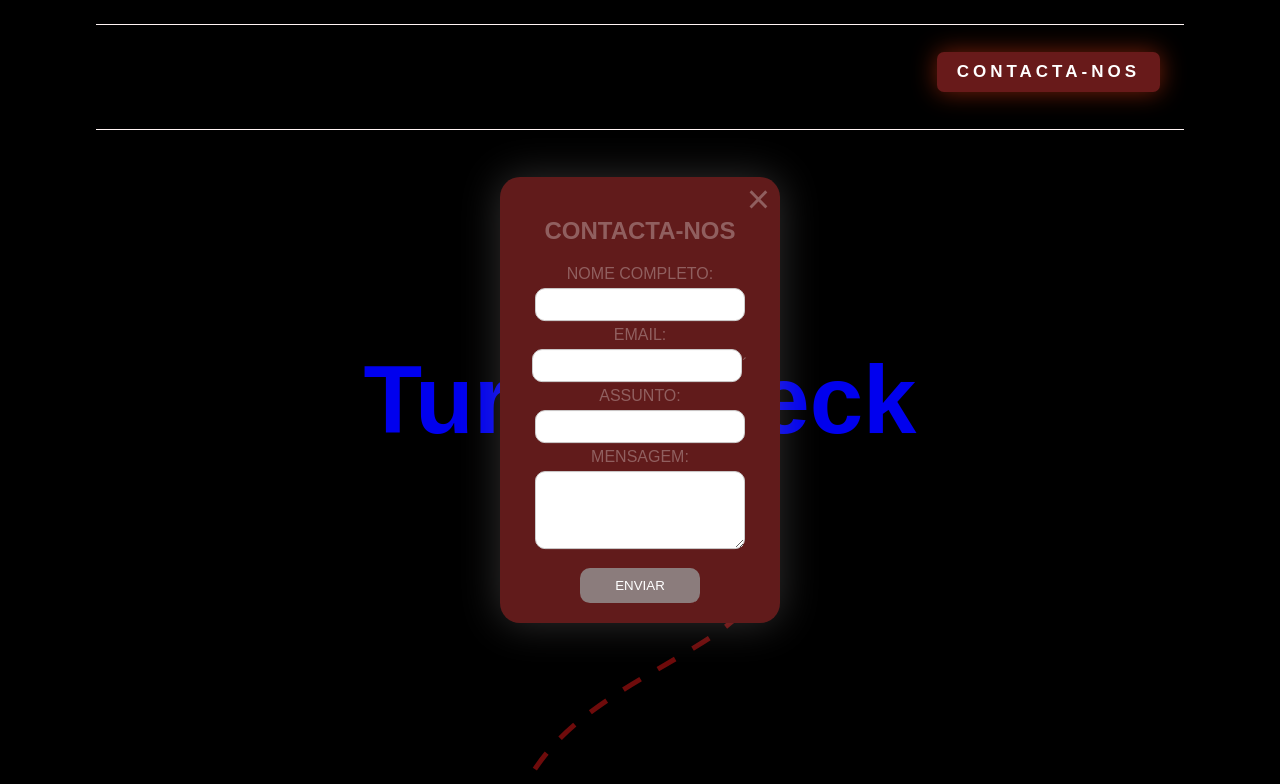
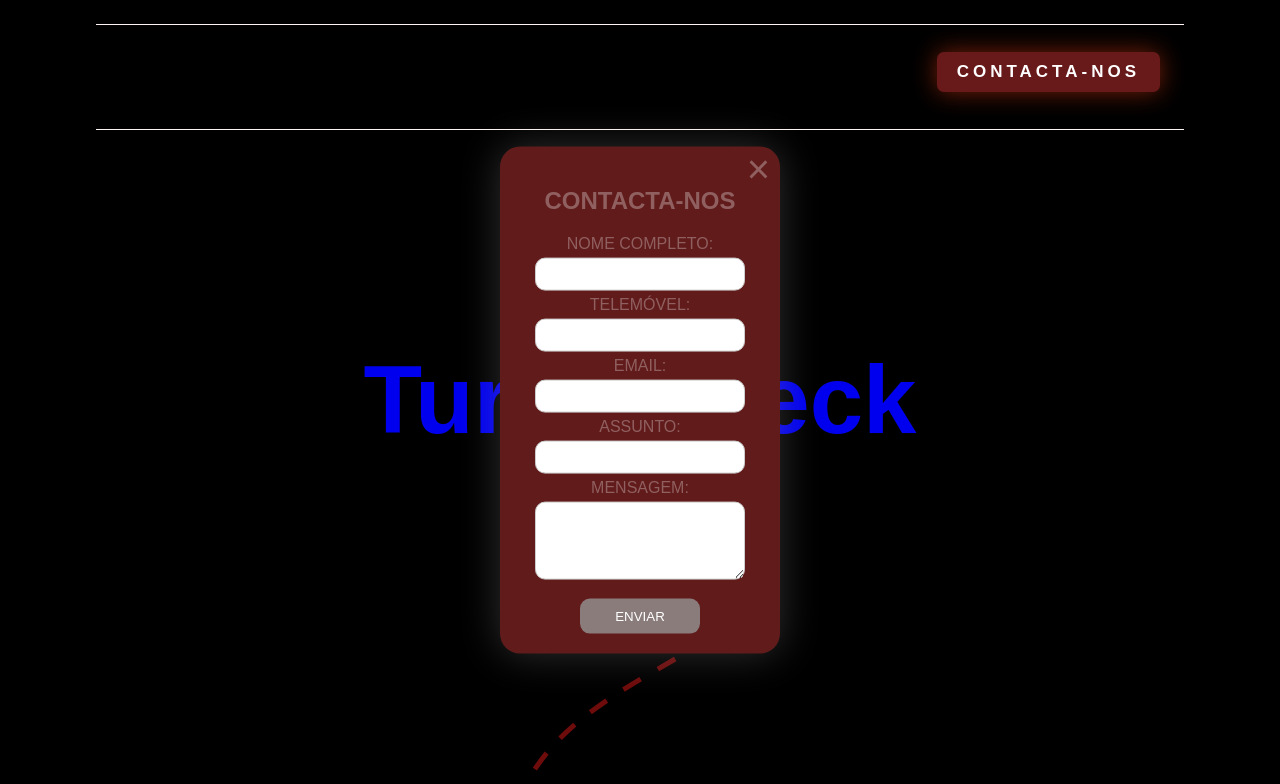
Before and after one commit to quintasmatheus/TurboCheck, a plain HTML site: page index.html in a window 1280 px wide. Both pictures are taken after a click on the button "CONTACTA-NOS". Shown: the top 784 px of the page. Drawn offline with Linux system fonts and the light colour scheme.

Commit message:
trying to implement the form

```diff
--- a/index.html
+++ b/index.html
@@ -20,15 +20,18 @@
     <div class="modal-content">
         <span class="close-btn">&times;</span>
         <h2>CONTACTA-NOS</h2>
-        <form>
+        <form action="https://formsubmit.co/el/madavi" method="POST">
             <label for="name">NOME COMPLETO:</label>
             <input type="text" id="name" name="name" required>
 
+            <label for="telemovel">TELEMÓVEL:</label>
+            <input type="tel" id="telemovel" name="telemovel"  pattern="[0-9]{3}[0-9]{3}[0-9]{3}" required>
+
             <label for="email">EMAIL:</label>
-            <input type="email" id="email" name="email" required>´
+            <input type="email" id="email" name="email" required>
 
             <label for="message">ASSUNTO:</label>
-            <input id="assunto" name="assunto" required></input>
+            <input type="text" id="assunto" name="assunto" required></input>
 
             <label for="message">MENSAGEM:</label>
             <textarea id="message" name="message" rows="4" required></textarea>
--- a/styles.css
+++ b/styles.css
@@ -47,6 +47,7 @@ a {
 }
 
 .contact-button {
+    z-index: 1;
     position: fixed;
     top: 6.5vh;
     right: 15vh;
```
